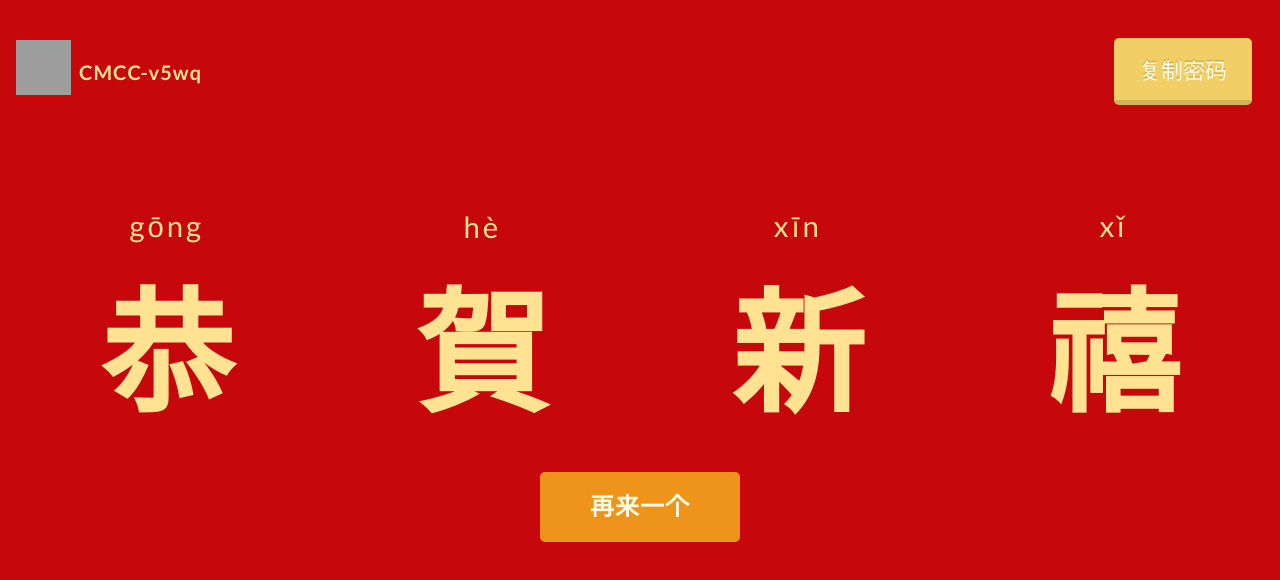
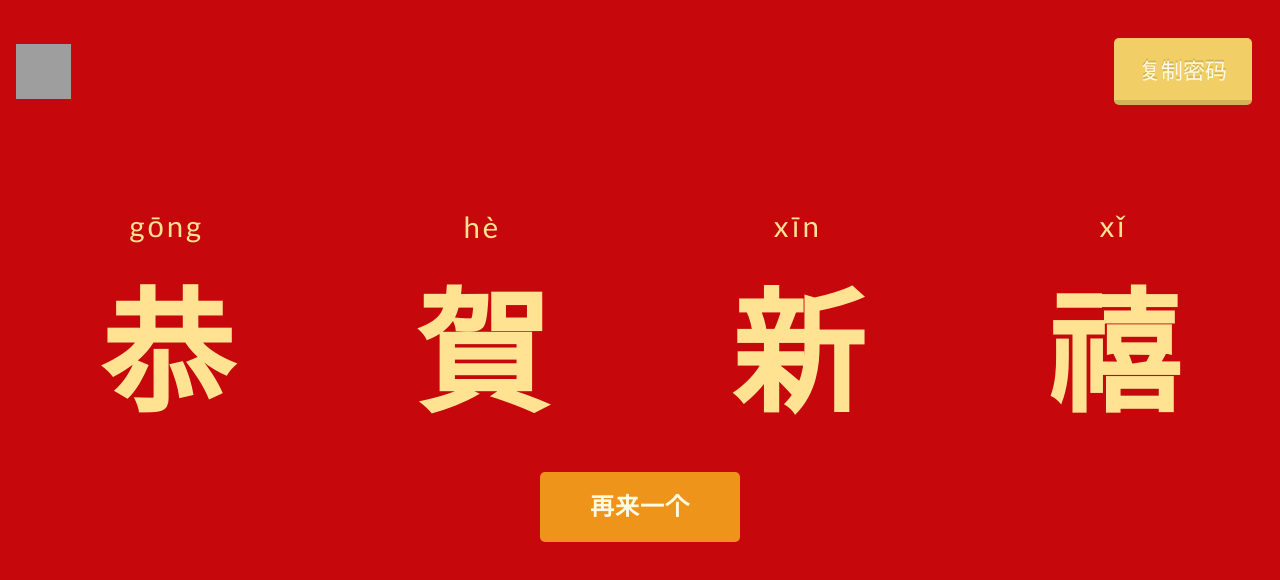
Before and after one commit to occupy995/lite-wifi, a plain HTML site: page index.html in a window 1280 px wide. Drawn offline with Linux system fonts and the light colour scheme; some packages are replaced by stand-ins of ours; grey boxes are pictures that could not be loaded; a script that the page names is missing.

Commit message:
Update index.html

```diff
--- a/index.html
+++ b/index.html
@@ -31,7 +31,7 @@
     <div class="wifiNav">
       <div class="wifiName">
         <img src="http://shuaiwei.wisecover.org/wifi5.png" class="imgwifi" width="55" height="55">
-        <p class="wifi-name">CMCC-v5wq</p>
+        <p class="wifi-name"></p>
       </div>
       <div>
         <a class="action-button animate yellow">复制密码</a>
```
